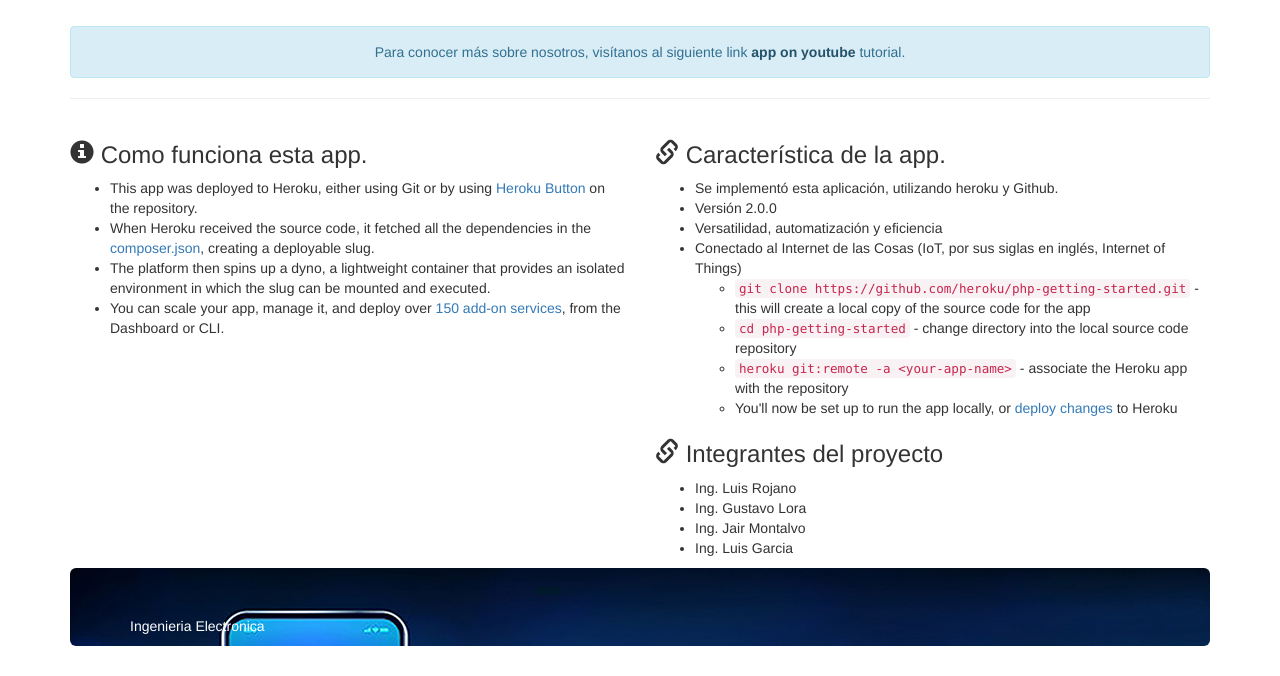
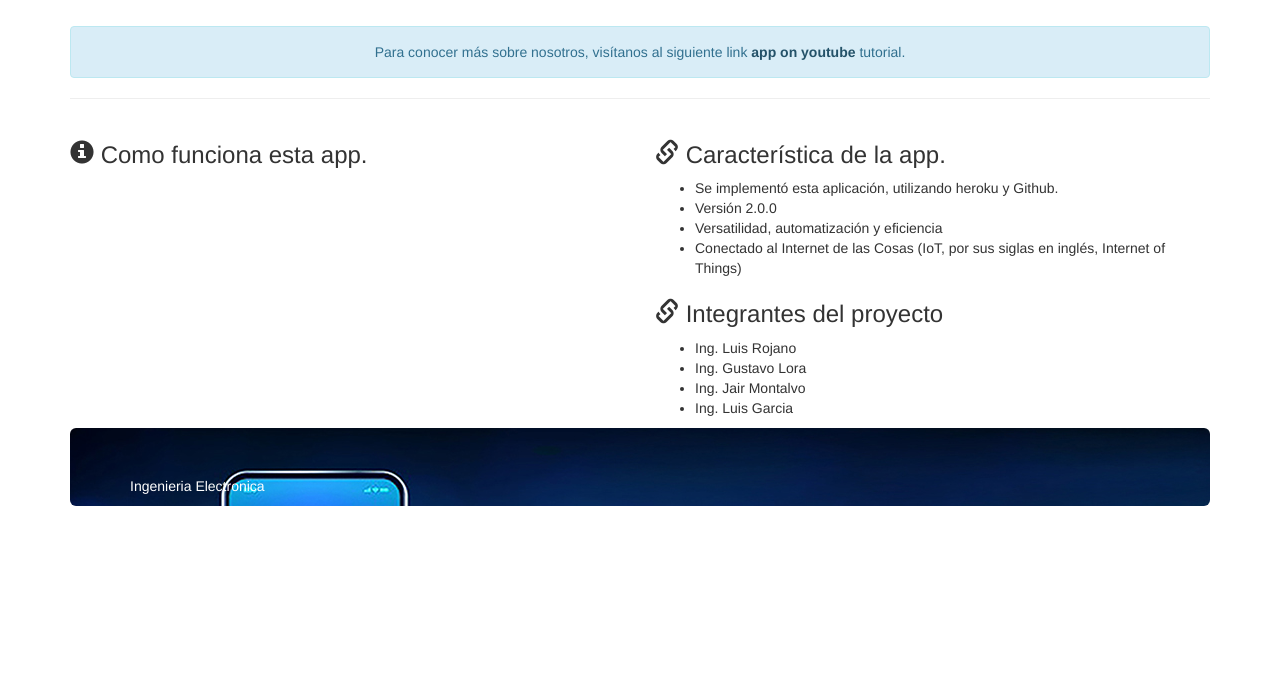
Before and after one commit to luisrojano/smarthouse2021, a PHP site: template web/views/index.twig in a window 1280 px wide. Shown: the part 526-1202 px from the top of the page. After the commit the page ends 1032 px from the top, so only its background shows below. Run offline with PHP 8.4, Linux system fonts and the light colour scheme; the template is opened without the code that fills it, so the values that code supplies are empty; some libraries are stand-ins or nearby versions.

Commit message:
Update index.twig

```diff
--- a/web/views/index.twig
+++ b/web/views/index.twig
@@ -20,13 +20,7 @@
   <div class="row">
     <div class="col-md-6">
       <h3><span class="glyphicon glyphicon-info-sign"></span> Como funciona esta app.</h3>
-      <ul>
-        <li>This app was deployed to Heroku, either using Git or by using <a href="https://github.com/heroku/php-getting-started">Heroku Button</a> on the repository.</li>
 
-        <li>When Heroku received the source code, it fetched all the dependencies in the <a href="https://github.com/heroku/php-getting-started/blob/main/composer.json">composer.json</a>, creating a deployable slug.</li>
-        <li>The platform then spins up a dyno, a lightweight container that provides an isolated environment in which the slug can be mounted and executed.</li>
-        <li>You can scale your app, manage it, and deploy over <a href="https://addons.heroku.com/">150 add-on services</a>, from the Dashboard or CLI.</li>
-      </ul>
     </div>
     <div class="col-md-6">
       <h3><span class="glyphicon glyphicon-link"></span> Característica de la app.</h3>
@@ -36,12 +30,6 @@
         <li>Versatilidad, automatización y eficiencia </li>
         <li>Conectado al Internet de las Cosas (IoT, por sus siglas en inglés, Internet of Things) </li>
 
-        <ul>
-          <li><code>git clone https://github.com/heroku/php-getting-started.git</code> - this will create a local copy of the source code for the app</li>
-          <li><code>cd php-getting-started</code> - change directory into the local source code repository</li>
-          <li><code>heroku git:remote -a &lt;your-app-name></code> - associate the Heroku app with the repository</li>
-          <li>You'll now be set up to run the app locally, or <a href="https://devcenter.heroku.com/articles/getting-started-with-php#push-local-changes">deploy changes</a> to Heroku</li>
-        </ul>
       </ul>
       <h3><span class="glyphicon glyphicon-link"></span> Integrantes del proyecto</h3>
       <ul>
```
